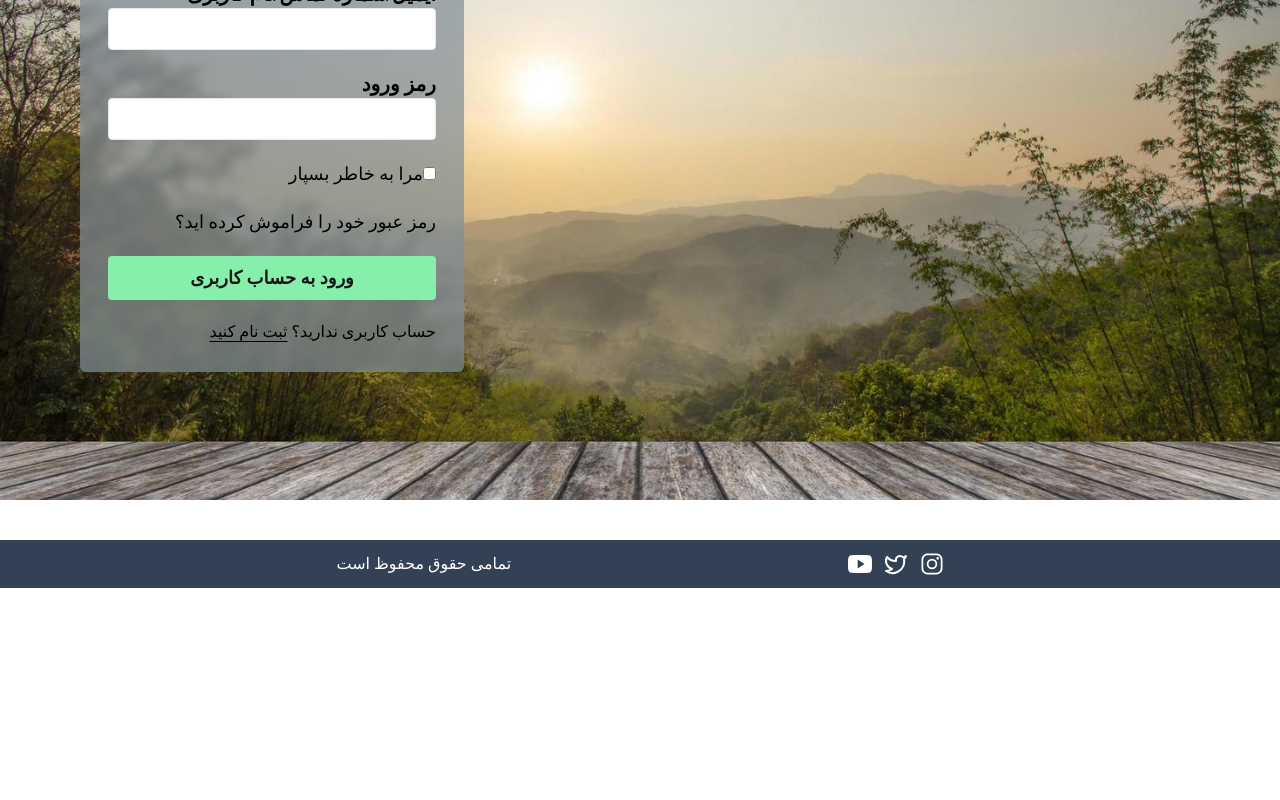
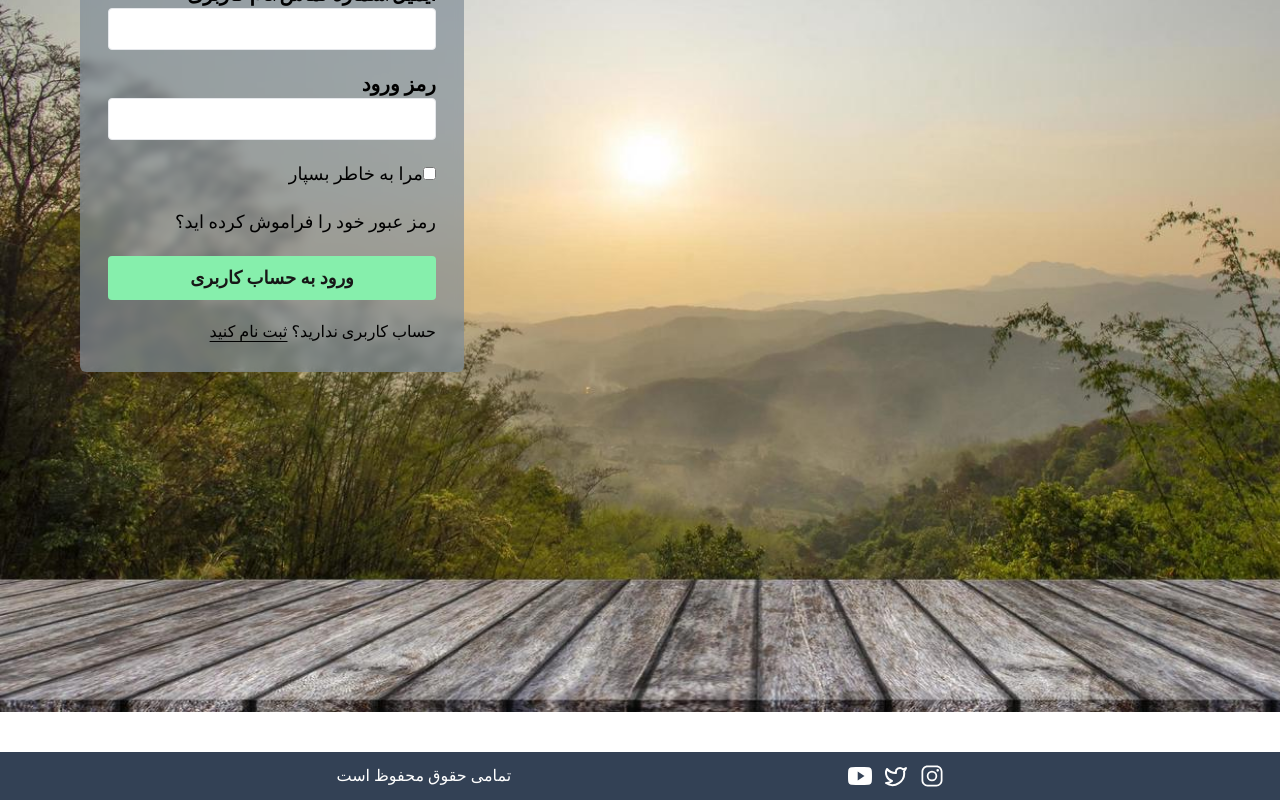
Before and after one commit to mona-yousefi/inLahze, a Next.js app: page /sign-in in a window 1280 px wide. Shown: the part 300-1100 px from the top of the page. Before the commit the page ends 888 px from the top, so only its background shows below. Built offline with nearby package versions, Linux system fonts and the light colour scheme; a web font is replaced by a local one.

Commit message:
sign in height modified

```diff
--- a/app/sign-in/page.jsx
+++ b/app/sign-in/page.jsx
@@ -2,8 +2,9 @@ import SignInForm from '../components/SignInForm/signInForm';
 
 const SignIn = () => {
   return (
-    <div className='bg-custom_img bg-cover h-screen'>
+    <div className='bg-custom_img bg-cover relative'>
           <SignInForm/>
+          <div className='w-[300px] h-[300px]'></div>
     </div>
   )
 }
```
